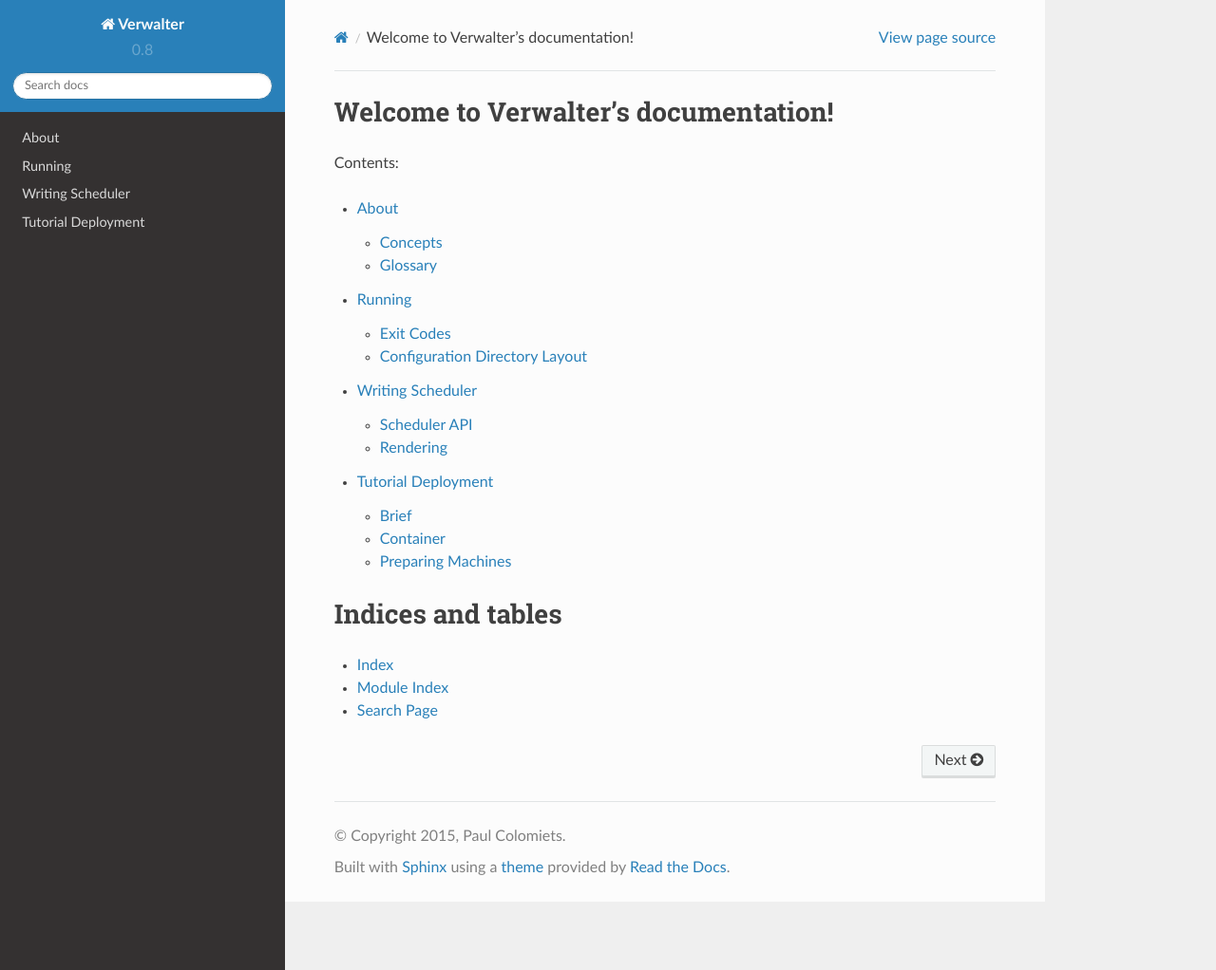
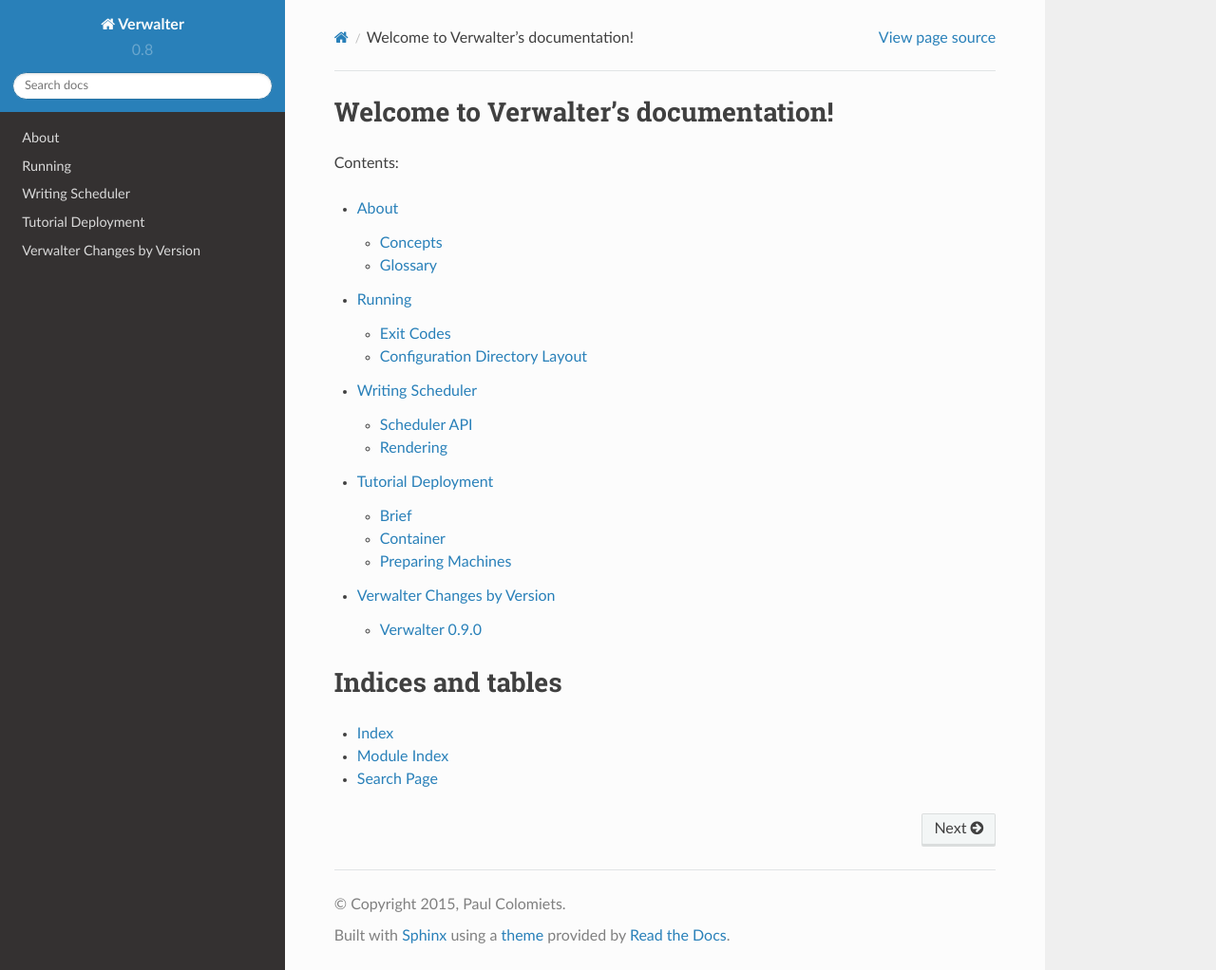
Before and after one commit to tailhook/verwalter, a Sphinx documentation site: the page built from doc/index.rst, in a window 1280 px wide and 1022 px high. Shown: the whole window at 95% size. Built offline with Sphinx 7.4.7 and the Read the Docs theme 2.0.0, drawn with Linux system fonts in a browser that asks for light colours; some of the changed lines change nothing that is shown.

Commit message:
Add minimal changelog

```diff
--- /dev/null
+++ b/doc/changelog.rst
@@ -0,0 +1,22 @@
+Verwalter Changes by Version
+============================
+
+
+.. _changelog-0.9.0:
+
+Verwalter 0.9.0
+---------------
+
+The mayor change in this version of scheduler that we migrated from rotor
+network stack to tokio network stack. This is technically changes nothing
+from user point of view. But we also decided to drop/fix rarely used functions
+to make release more quick:
+
+1. Dropped ``/api/v1/scheduler`` API, most useful info is now in
+   ``/api/v1/status`` API
+2. Some keys in status are changed
+3. No metrics support any more, we'll reveal them in subsequent releases
+   (we need more performant API in cantal for that)
+
+Yes, we still use ``/v1`` and don't guarantee backwards compatibility
+between 0.x releases. That would be a major pain.
--- a/doc/index.rst
+++ b/doc/index.rst
@@ -15,6 +15,7 @@
    running/index
    scheduler/index
    deploy-tutorial
+   changelog
 
 
 
```
